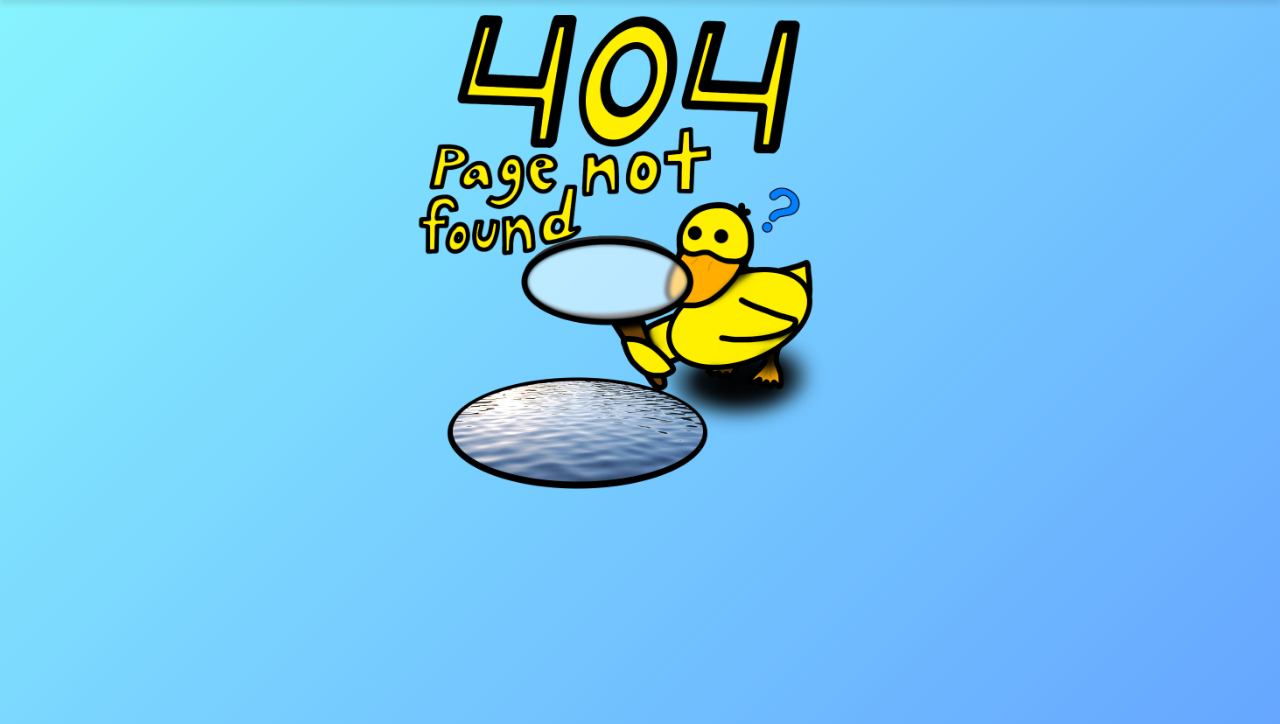
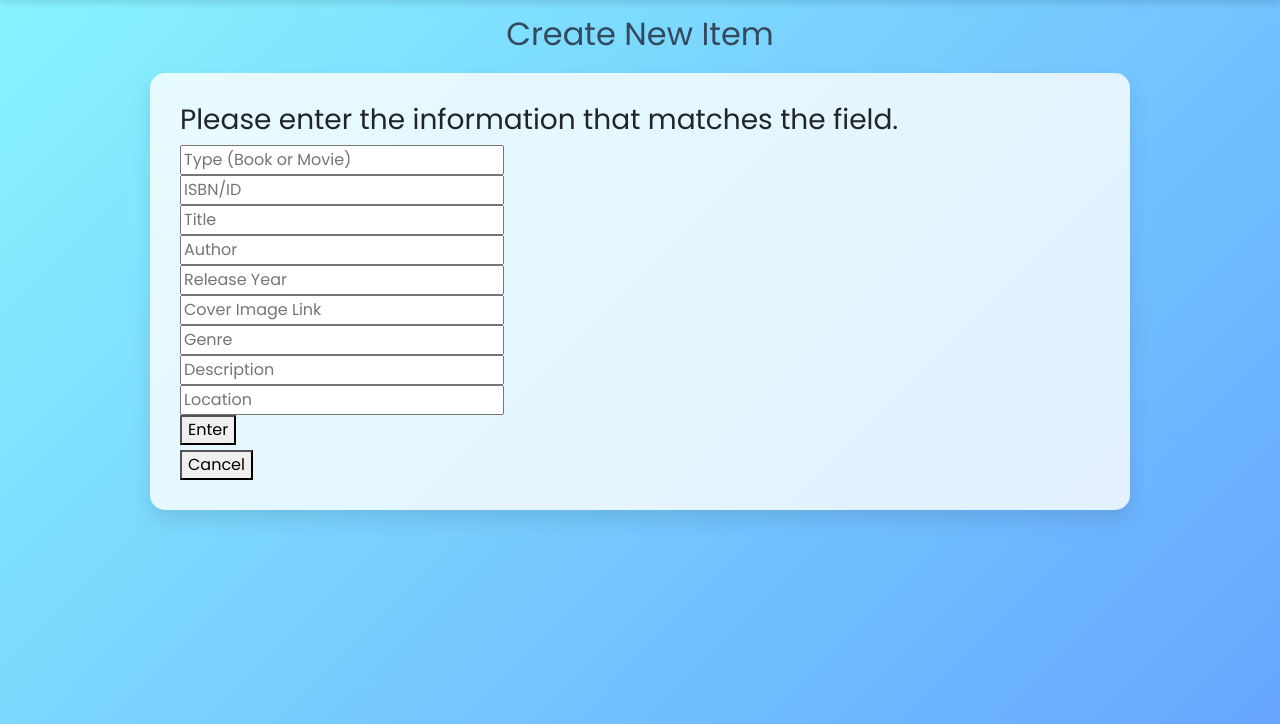
Before and after one commit to andrewperezledo/Q.U.A.C.K.-Library-Management-System, a Flask app: page /create-item in a window 1280 px wide. Shown: the part 76-800 px from the top of the page. Run offline with Flask 3, Linux system fonts and the light colour scheme; the visitor is signed in with stand-in values (Sample User, id 1); some libraries are stand-ins or nearby versions.

Commit message:
- Added manage inventory functionality

```diff
--- a/app.py
+++ b/app.py
@@ -148,6 +148,85 @@ def checkout():
         return redirect(url_for('catalog'))
 
 
+@app.route("/manageinventory", methods=('GET', 'POST'))
+def manage_inventory():
+    if 'username' in session:
+        if session["usertype"] != "member":
+            item_collection = str(request.form.get('type'))
+            if item_collection == "Books":
+                item_isbn = str(request.form.get('isbn'))
+                print(f"ISBN: {item_isbn}, Collection: {item_collection}, Results: books")
+                books = ISBNSearch(item_isbn, item_collection)
+                book = books[0]
+            else:
+                item_isbn = int(request.form.get('isbn'))
+                print(f"ISBN: {item_isbn}, Collection: {item_collection}, Results: movies")
+                books = ISBNSearch(item_isbn, item_collection)
+                book = books[0]
+
+            return render_template('edit_inventory.html', book=book)
+    return redirect(url_for('homepage'))
+
+
+@app.route("/updatinginventory", methods=('GET', 'POST'))
+def inventory_updating():
+    if 'username' in session:
+        if session["usertype"] != "member":
+            field = request.form.get('new_field')
+            value = request.form.get('new_value')
+            item_collection = str(request.form.get('type'))
+            if item_collection == "Books":
+                item_isbn = str(request.form.get('isbn'))
+                if field == "DELETE":
+                    deletePost("Inventory", item_collection,"_id",item_isbn)
+                    return redirect(url_for('catalog'))
+                updatePost("Inventory", "Books",
+                           "_id", item_isbn,
+                           field, value)
+            else:
+                item_isbn = int(request.form.get('isbn'))
+                if field == "DELETE":
+                    deletePost("Inventory", item_collection,"_id",item_isbn)
+                    return redirect(url_for('catalog'))
+                updatePost("Inventory", "Movies",
+                           "_id", item_isbn,
+                           field, value)
+    return redirect(url_for('catalog'))
+
+@app.route("/create-item", methods=('GET', 'POST'))
+def item_creation():
+    if 'username' in session:
+        if session["usertype"] != "member":
+            return render_template('create_item.html')
+    return redirect(url_for('/create-item'))
+
+@app.route("/creating-item", methods=('GET', 'POST'))
+def inprogress_item_creation():
+    if request.form.get('type') == "Book":
+        post = {'_id':request.form.get('isbn'),'title': str(request.form.get('title')),
+                'author': str(request.form.get('author')), 'release_year': str(request.form.get('release_year')),
+                'publisher': str(request.form.get('publisher')), 'cover_img': str(request.form.get('cover_img')),
+                'availability': True, 'due_date': 'none', 'copies': '1',
+                'description': str(request.form.get('description')), 'genre': str(request.form.get('genre')),
+                'location': str(request.form.get('location')), 'version': '1', 'copies_available': 1,
+                'reserved_by': []}
+        addPost("Inventory","Books",post)
+    else:
+        db = cluster["Inventory"]
+        coll = db["Movies"]
+        index = coll.count_documents({})
+        post = {'_id': int(index + 1), 'title': str(request.form.get('title')),
+                'genre': str(request.form.get('genre')),
+                'release_year': str(request.form.get('release_year')),
+                'audience_score': "N/A", 'rotten_score': "N/A",
+                'gross' : "N/A",
+                'availability': True, 'reserved_by': [],
+                'copies': '1', 'copies_available': 1,
+                'due_date': 'none'
+                }
+        coll.insert_one(post)
+    return redirect(url_for('homepage'))
+
 # this function actually checks out the book as user is logged in
 @app.route("/check", methods=('GET', 'POST'))
 def check():
@@ -156,9 +235,6 @@ def check():
         collection = request.form['type']
         username = request.form['username']
     user = userSearch(username)
-
-
-
 
     if user:
         if collection == "Books":
@@ -180,8 +256,6 @@ def check():
                     reserved_by = item['reserved_by']
                     new_reserved_by = reserved_by[1:]
                     updatePost("Inventory", "Books", "_id", isbn, "reserved_by", new_reserved_by)
-
-
 
             status = bookCheckout(isbn, username)
             if status == "User has overdue items.":
@@ -238,8 +312,8 @@ def item_return():
             username = request.form['username']
         try:
             if collection == "Books":
-                    status = bookReturn(isbn, username)
-                    flash(status, 'info')
+                status = bookReturn(isbn, username)
+                flash(status, 'info')
             else:
                 status = movieReturn(int(isbn), username)
                 flash(status, 'info')
@@ -262,9 +336,9 @@ def reservation_page():
             item_medium = request.form.get('medium')
             print(f"ID: {item_id}  Medium: {item_medium} ***************************************")
             if item_medium == "Books":
-                items =  ISBNSearch(item_id, str(item_medium))
+                items = ISBNSearch(item_id, str(item_medium))
             else:
-                items =  ISBNSearch(int(item_id), str(item_medium))
+                items = ISBNSearch(int(item_id), str(item_medium))
 
             item = items[0]
 
--- a/templates/catalog.html
+++ b/templates/catalog.html
@@ -118,7 +118,9 @@ QUACK Catalog
                         <input type="hidden" name="type" value="{{medium}}">
                         <button id="home_button" type="submit">Checkout or Return</button>
                     </form>
-                    <form action="/404" method="POST">
+                    <form action="/manageinventory" method="POST">
+                        <input type="hidden" name="isbn" value="{{books[i]['_id']}}">
+                        <input type="hidden" name="type" value="{{medium}}">
                         <button id="home_button" type="submit" style="margin-top: 5px;">Edit</button>
                     </form>
 
--- /dev/null
+++ b/templates/create_item.html
@@ -0,0 +1,51 @@
+{% extends "base.html" %}
+{% block title %}
+QUACK Catalog
+{% endblock %}
+
+{% block styles %}
+{% endblock %}
+
+{% block link %}
+<link rel="stylesheet" type="text/css" href="{{ url_for('static', filename='css/homestyle.css')}}"/>
+{% endblock %}
+
+{% block content %}
+
+
+    <section class="title">
+        <h2>Create New Item</h2>
+    </section>
+<main>
+
+    <section class="welcome-section">
+        <h3>Please enter the information that matches the field.</h3>
+            <div class="checkout-buttons">
+                <form action="/creating-item" method="POST">
+                    <input type="text" name="type" placeholder="Type (Book or Movie)"><br>
+                    <input type="text" name="isbn" placeholder="ISBN/ID"><br>
+                    <input type="text" name="title" placeholder="Title"><br>
+                    <input type="text" name="author" placeholder="Author"><br>
+                    <input type="text" name="release_year" placeholder="Release Year"><br>
+                    <input type="text" name="cover_img" placeholder="Cover Image Link"><br>
+                    <input type="text" name="genre" placeholder="Genre"><br>
+                    <input type="text" name="description" placeholder="Description"><br>
+                    <input type="text" name="location" placeholder="Location"><br>
+                    <button type="submit">Enter</button>
+                </form>
+                <button onclick="location.href='/catalog'" style="margin-top: 5px;">Cancel</button>
+                {% with messages = get_flashed_messages() %}
+                        {% if messages %}
+                                {% for msg in messages %}
+                                    <p>{{msg}}</p>
+                                {% endfor %}
+                        {% endif %}
+                    {% endwith %}
+            </div>
+
+    </section>
+</main>
+
+
+
+{% endblock %}
--- a/templates/employee.html
+++ b/templates/employee.html
@@ -14,6 +14,7 @@
         <div class="admin-buttons">
             <a href="/events/create/" class="admin-button">Create Event</a>
             <a href="/catalog" class="admin-button">Manage Inventory</a>
+            <a href="/create-item" class="admin-button">Create Item</a>
             <a href="/logout"  class="admin-button logout-button">Logout</a>
         </div>
     </div>
--- a/templates/member.html
+++ b/templates/member.html
@@ -53,7 +53,7 @@
     </section>
     <section class="welcome-section">
         <h2>Your inventory!</h2>
-        {% if booklength != 0 or movielength != 0 or waitlistlength != 0 %}
+        {% if booklength != 0 or movielength != 0 or num_res != 0 %}
             {% if booklength != 0 %}
                 <h5>Books</h5>
                 {% for i in range(0,booklength) %}
```
Also changed, not shown: templates/edit_inventory.html (added, +93 -0 lines), templates/checkout.html (line endings or trailing spaces).
